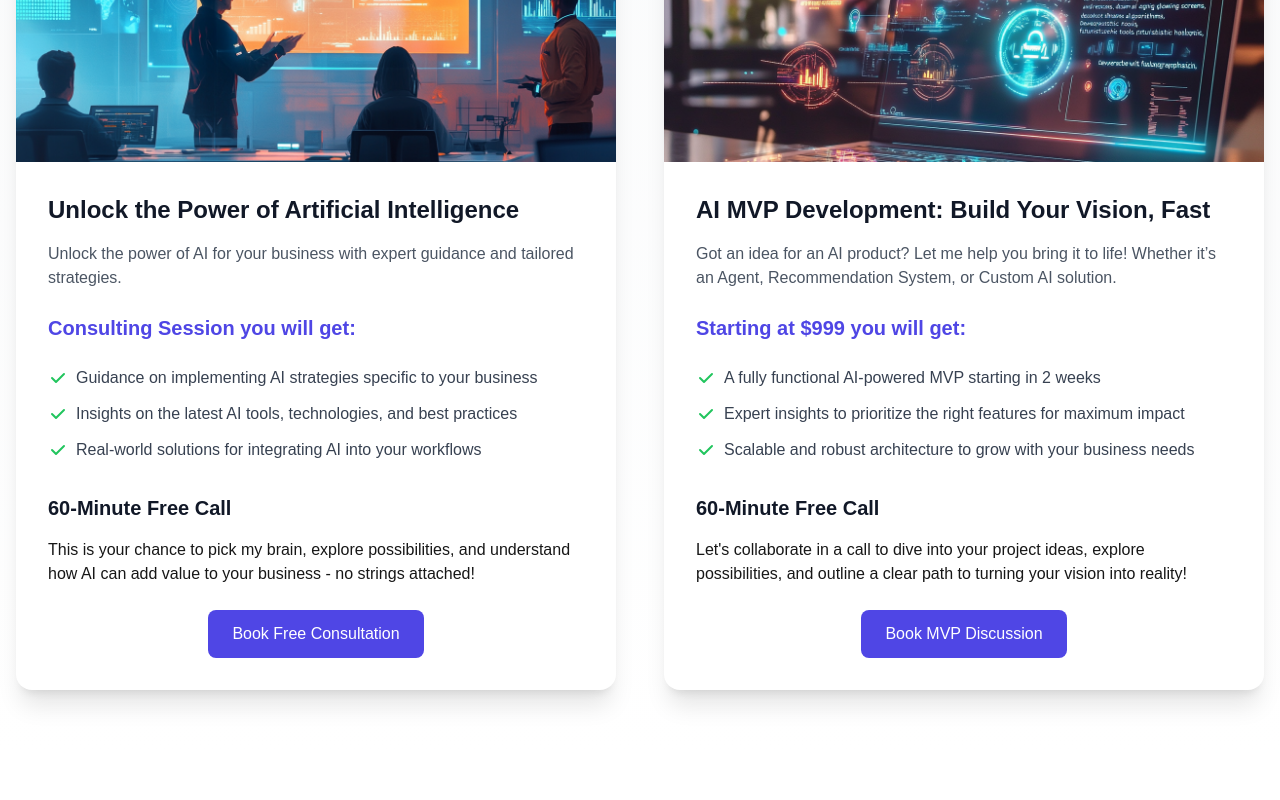
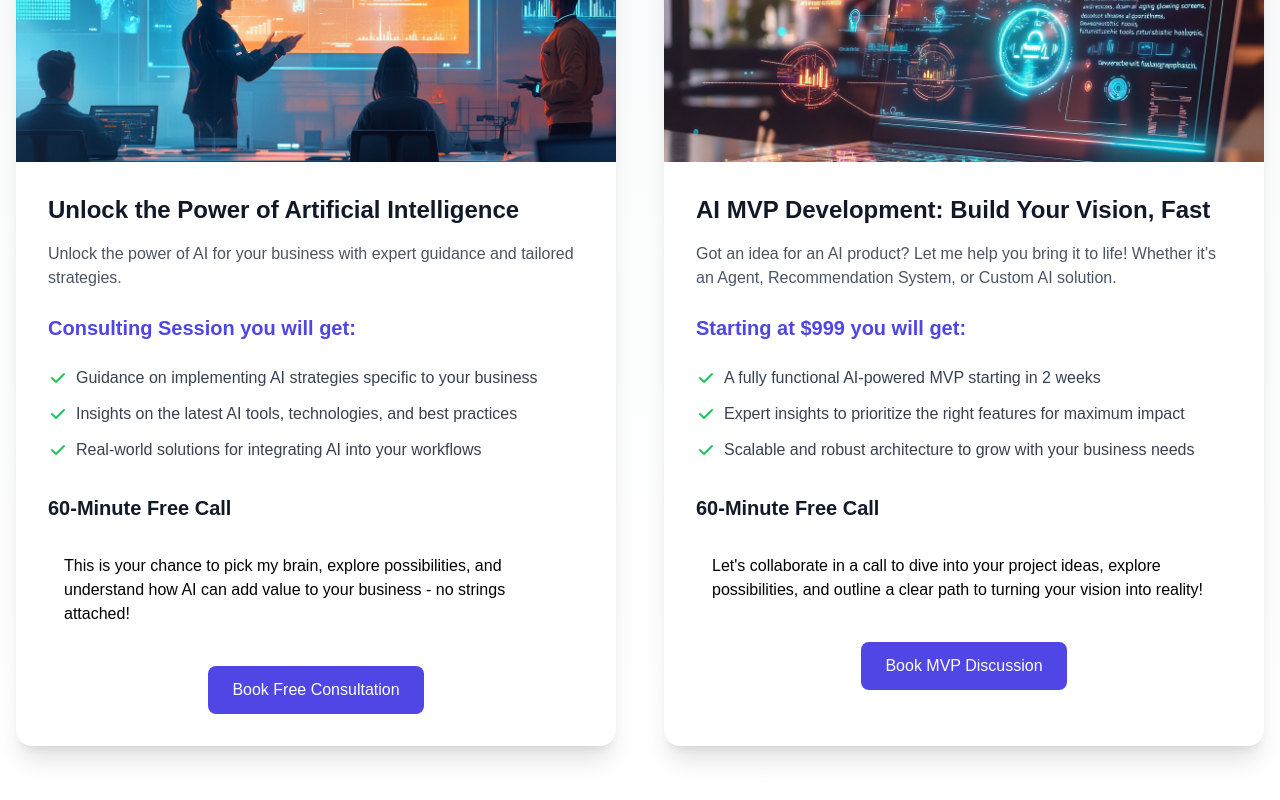
Before and after one commit to ChandraKasturi/newagent, a Next.js app: page / in a window 1280 px wide. Shown: the part 1106-1906 px from the top of the page. Before the commit the page ends 1860 px from the top, so only its background shows below. Built offline with nearby package versions, Linux system fonts and the light colour scheme.

Commit message:
Text Above the book button

```diff
--- a/app/components/Services.js
+++ b/app/components/Services.js
@@ -108,7 +108,7 @@ const Services = () => {
 
               60-Minute Free Call
               </h4>
-              <div className="mb-6">
+             <div className="mb-6 relative z-10 text-black bg-white p-4 rounded-lg">
               This is your chance to pick my brain, explore possibilities, and understand how AI can add value to your business - no strings attached!
               </div>
               <div className="text-center">
@@ -172,7 +172,7 @@ const Services = () => {
 
               60-Minute Free Call
               </h4>
-              <div className="mb-6">
+              <div className="mb-6 relative z-10 text-black bg-white p-4 rounded-lg">
               Let's collaborate in a call to dive into your project ideas, explore possibilities, and outline a clear path to turning your vision into reality!
               </div>
               <div className="text-center">
```
